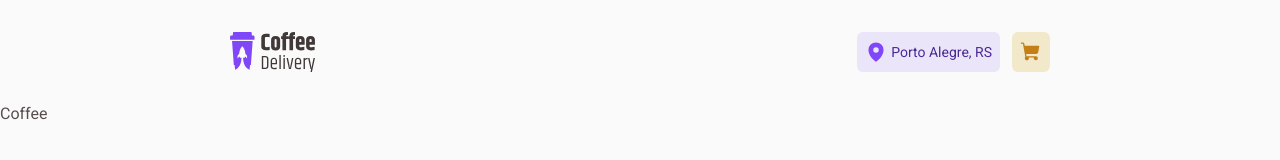
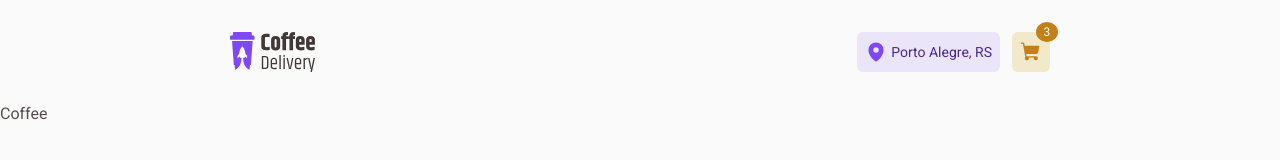
Before and after one commit to rickson-simoes/TheCoffeShop, a React (Vite) app: page / in a window 1280 px wide. Shown: the top 160 px of the page. Built offline with nearby package versions, Linux system fonts and the light colour scheme.

Commit message:
:art: Header - Counter

```diff
--- a/src/components/Header/index.tsx
+++ b/src/components/Header/index.tsx
@@ -1,5 +1,5 @@
 import { Outlet, useNavigate } from 'react-router-dom'
-import { ActionBar, HeaderContainer, Content, NavItem } from './styles'
+import { ActionBar, HeaderContainer, Content, NavItem, Counter } from './styles'
 
 import CoffeDelivery from '../../assets/logo/coffe-delivery.svg'
 import { MapPin, ShoppingCart } from 'phosphor-react';
@@ -25,7 +25,10 @@ export function Header() {
               <span>Porto Alegre, RS</span>
             </NavItem>
 
-            <NavItem href="#" background='yellowLight' svgColor='yellowDark'>
+            <NavItem href="/checkout" background='yellowLight' svgColor='yellowDark' fontColor='white'>
+              <Counter>
+                <span>3</span>
+              </Counter>
               <ShoppingCart weight="fill" size={22} />
             </NavItem>
           </ActionBar>
--- a/src/components/Header/styles.ts
+++ b/src/components/Header/styles.ts
@@ -11,6 +11,10 @@ export const Content = styled.div`
   width: 51.25rem;
   display: flex;
   justify-content: space-between;
+
+  img {
+    cursor: pointer;
+  }
 `;
 
 export const ActionBar = styled.nav`
@@ -24,6 +28,7 @@ const Colors = {
   purpleDark: 'purpleDark',
   yellowLight: 'yellowLight',
   yellowDark: 'yellowDark',
+  white: 'white'
 } as const
 
 interface NavItemProps {
@@ -49,3 +54,20 @@ export const NavItem = styled.a<NavItemProps>`
     font-size: 0.875rem;
   }
 `
+
+export const Counter = styled.div`
+  position: absolute;
+  margin-bottom: 2.5rem;
+  margin-left: 1rem;
+
+  span {
+    overflow: hidden;
+    display: grid;
+    place-items: center;
+    background: ${props => props.theme.yellowDark} ;
+    border-radius: 50%;
+    width: 1.35rem;
+    height: 1.25rem;
+    font-size: 0.750rem;
+  }
+`
```
